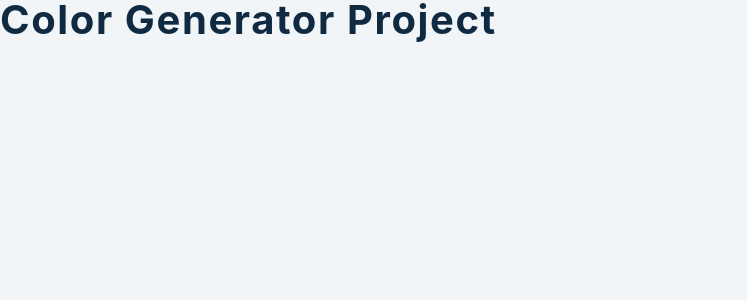
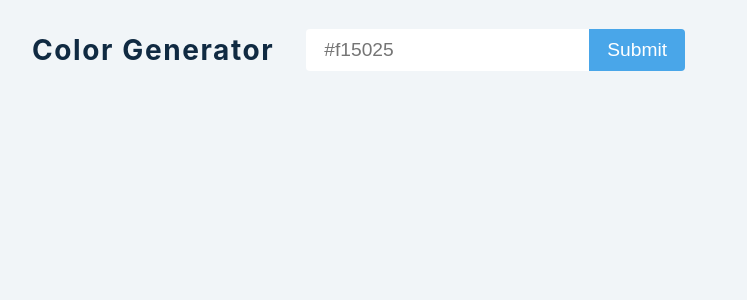
Before and after one commit to sharif7761/color_generator_ReactJs, a React (Create React App) app: page / in a window 1280 px wide. Shown: the top 300 px of the page, without its empty margins (0-747 px from the left). Built offline with nearby package versions, Linux system fonts and the light colour scheme.

Commit message:
design setup

```diff
--- a/src/App.js
+++ b/src/App.js
@@ -4,7 +4,30 @@
 import Values from 'values.js'
 
 function App() {
-  return <h2>color generator project</h2>
+
+  const [color, setColor] = useState('')
+  const [error, setError] = useState(false)
+  const [list, setList] = useState([])
+
+  const handleSubmit = (e) => {
+    e.preventDefault()
+    console.log('submitted')
+  }
+
+  return (
+      <>
+        <section className='container'>
+          <h3>Color Generator</h3>
+          <form onSubmit={handleSubmit}>
+            <input type='text' value={color} placeholder='#f15025' onChange={(e) => setColor(e.target.value) }/>
+            <button className='btn' type='submit'>submit</button>
+          </form>
+        </section>
+        <section className='colors'>
+
+        </section>
+      </>
+  )
 }
 
 export default App
--- a/src/utils.js
+++ b/src/utils.js
@@ -1,4 +1,4 @@
-function componentToHex(c) {
+ function componentToHex(c) {
   var hex = c.toString(16);
   return hex.length == 1 ? '0' + hex : hex;
 }
```
Also changed, not shown: 2 other files (tests, documents, lock files or other folders).
